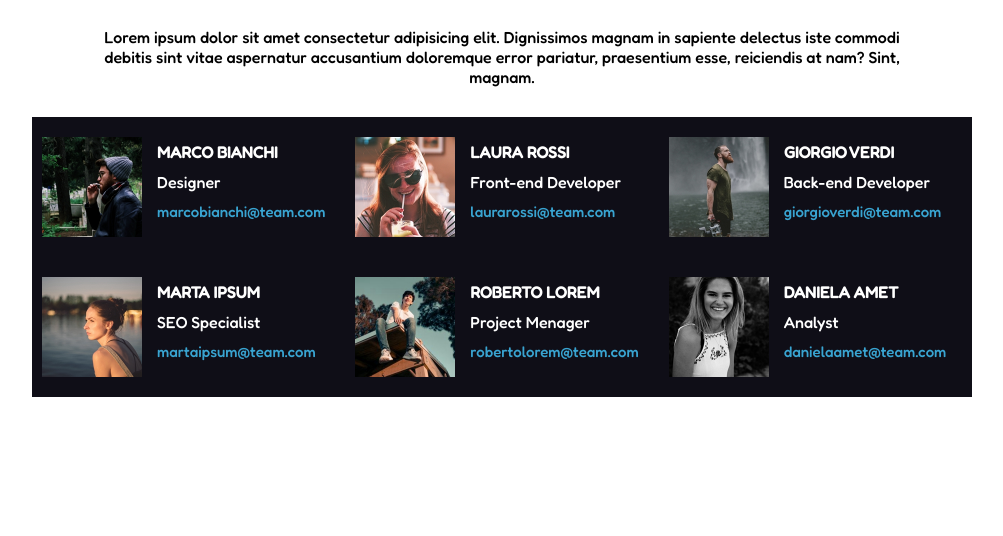
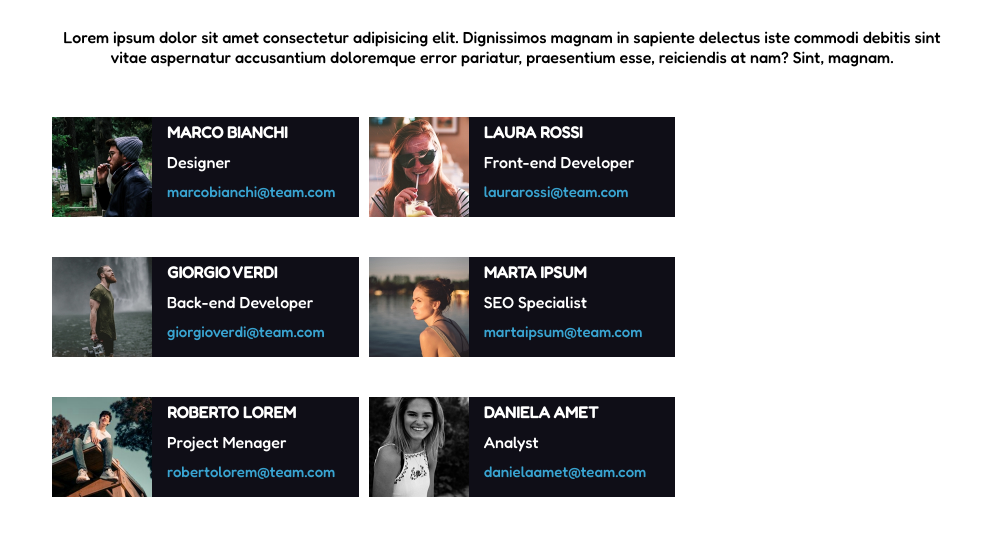
Before and after one commit to Rocca-Francesco/html-css-float-cards, a plain HTML site: page index.html in a window 1280 px wide. Shown: the part 72-608 px from the top of the page, without its empty margins (138-1141 px from the left). Drawn offline with Linux system fonts and the light colour scheme.

Commit message:
problema con allineamento

```diff
--- a/css/style.css
+++ b/css/style.css
@@ -32,9 +32,9 @@ h1 {
 
 /* main */
 
-section p:first-child {
+div p:first-child {
     text-align: center;
-    margin: 30px;
+    margin: 30px 0;
 }
 
 /* floating cards */
@@ -47,7 +47,7 @@ img {
 }
 
 .row {
-    margin: 0 -20px;
+    margin: 0 -10px;
 }
 
 .column {
@@ -56,7 +56,11 @@ img {
     text-align: left;
     background-color: #0f0e17;
     color: white;
-    padding: 20px 10px;
+    margin: 20px 10px;
+}
+
+.column:nth-of-type(even) {
+    margin: 20px 0;
 }
 
 h2,
--- a/index.html
+++ b/index.html
@@ -16,51 +16,51 @@
     </header>
 
     <main>
-        <section class="container">
+        <div class="container">
             <p>Lorem ipsum dolor sit amet consectetur adipisicing elit. Dignissimos magnam in sapiente delectus iste commodi debitis sint vitae aspernatur accusantium doloremque error pariatur, praesentium esse, reiciendis at nam? Sint, magnam.</p>
-        </section>
+        </div>
 
         <!-- floating cards -->
-        <section class="container">
+        <div class="container">
             <div class="row">
-                <div class="column">
+                <div class="column clearfix">
                     <img src="./img/male1.png" alt="male1">
                     <h2>MARCO BIANCHI</h2>
                     <p>Designer</p>
                     <a href="#">marcobianchi@team.com</a>
                 </div>
-                <div class="column">
+                <div class="column clearfix">
                     <img src="./img/female1.png" alt="female1">
                     <h2>LAURA ROSSI</h2>
                     <p>Front-end Developer</p>
                     <a href="#">laurarossi@team.com</a>
                 </div>
-                <div class="column">
+                <div class="column clearfix">
                     <img src="./img/male2.png" alt="male2">
                     <h2>GIORGIO VERDI</h2>
                     <p>Back-end Developer</p>
                     <a href="#">giorgioverdi@team.com</a>
                 </div>
-                <div class="column">
+                <div class="column clearfix">
                     <img src="./img/female2.png" alt="female2">
                     <h2>MARTA IPSUM</h2>
                     <p>SEO Specialist</p>
                     <a href="#">martaipsum@team.com</a>
                 </div>
-                <div class="column">
+                <div class="column clearfix">
                     <img src="./img/male3.png" alt="male3">
                     <h2>ROBERTO LOREM</h2>
                     <p>Project Menager</p>
                     <a href="#">robertolorem@team.com</a>
                 </div>
-                <div class="column">
+                <div class="column clearfix">
                     <img src="./img/female3.png" alt="female3">
                     <h2>DANIELA AMET</h2>
                     <p>Analyst</p>
                     <a href="#">danielaamet@team.com</a>
                 </div>
             </div>
-        </section>
+        </div>
     </main>
 </body>
 </html>
```
